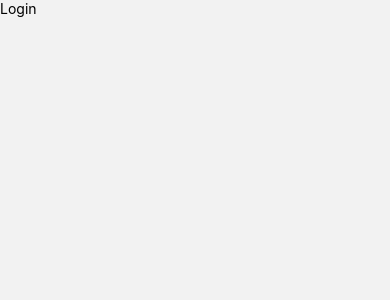
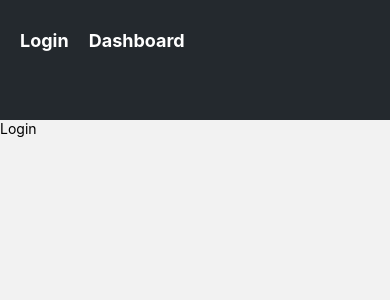
Before and after one commit to asolharo/piggyBank, a React Native app in the folder frontend-piggyBank/: screen /Login in a window 390 px wide. Shown: the top 300 px of the page. Built offline with nearby package versions, Linux system fonts and the light colour scheme.

Commit message:
Completed basic navigation

```diff
--- a/frontend-piggyBank/App.js
+++ b/frontend-piggyBank/App.js
@@ -3,32 +3,30 @@ import { NavigationContainer, DefaultTheme } from '@react-navigation/native';
 import { useFonts } from 'expo-font';
 import Login from './screens/Login';
 import Dashboard from './screens/Dashboard';
+import AppBar from './components/AppBar';
 
 // Initialize the navigation object
 const Stack = createStackNavigator();
 
-// Create the default theme for the app
-const theme = {
-  ...DefaultTheme,
-  colors: {
-    ...DefaultTheme.colors,
-    backgroud: 'transparent',
-  }
-}
 
 const App = () => {
   return (
     <NavigationContainer>
       <Stack.Navigator
-        screenOptions={{ headerShown: false }}
         initialRouteName="Login">
         <Stack.Screen
           name='Login'
           component={Login}
+          options={{
+            header: props => <AppBar {...props} />
+          }}
         />
         <Stack.Screen
           name='Dashboard'
           component={Dashboard}
+          options={{
+            header: props => <AppBar {...props} />
+          }}
         />
       </Stack.Navigator>
     </NavigationContainer>
--- /dev/null
+++ b/frontend-piggyBank/components/AppBar.jsx
@@ -0,0 +1,39 @@
+import { View, StyleSheet } from 'react-native';
+import Constants from 'expo-constants';
+import theme from './theme';
+import AppBarTab from './AppBarTab';
+import { ScrollView } from 'react-native-gesture-handler';
+
+
+const styles = StyleSheet.create({
+  container: {
+    paddingTop: Constants.statusBarHeight,
+    backgroundColor: theme.colors.appBar,
+    height: 120,
+    flexDirection: 'row',
+  },
+  subheading: {
+    color: theme.colors.white,
+    marginLeft: 20,
+    marginTop: 30,
+  }
+});
+
+const AppBar = () => {
+  return (
+    <View style={styles.container}>
+      <ScrollView horizontal>
+        <AppBarTab
+          name="Login"
+          navigateTo='Login'
+        />
+        <AppBarTab
+          name="Dashboard"
+          navigateTo='Dashboard'
+        />
+      </ScrollView>
+    </View>
+  )
+};
+
+export default AppBar;
--- /dev/null
+++ b/frontend-piggyBank/components/AppBarTab.jsx
@@ -0,0 +1,26 @@
+import { Pressable, StyleSheet } from "react-native";
+import theme from "./theme";
+import Text from "./Text";
+import { useNavigation } from "@react-navigation/native";
+
+const styles = StyleSheet.create({
+  subheading: {
+    color: theme.colors.white,
+    marginLeft: 20,
+    marginTop: 30,
+  },
+});
+
+const AppBarTab = ({ name, navigateTo }) => {
+  const navigation = useNavigation()
+
+  return (
+    <Pressable onPress={() => { navigation.navigate(navigateTo)}}>
+      <Text fontSize="subheading" style={styles.subheading} fontWeight="bold">
+        {name}
+      </Text>
+    </Pressable>
+  );
+};
+
+export default AppBarTab;
--- /dev/null
+++ b/frontend-piggyBank/components/Text.jsx
@@ -0,0 +1,37 @@
+import { Text as NativeText, StyleSheet } from 'react-native';
+import theme from './theme';
+
+const styles = StyleSheet.create({
+  text: {
+    color: theme.colors.textPrimary,
+    fontSize: theme.fontSizes.body,
+    fontFamily: theme.fonts.main,
+    fontWeight: theme.fontWeights.normal,
+  },
+  colorTextSecondary: {
+    color: theme.colors.textSecondary,
+  },
+  colorPrimary: {
+    color: theme.colors.primary,
+  },
+  fontSizeSubheading: {
+    fontSize: theme.fontSizes.subheading,
+  },
+  fontWeightBold: {
+    fontWeight: theme.fontWeights.bold,
+  },
+});
+
+const Text = ({ color, fontSize, fontWeight, style, ...props }) => {
+  const textStyle = [
+    styles.text,
+    color === 'textSecondary' && styles.colorTextSecondary,
+    color === 'primary' && styles.colorPrimary,
+    fontSize === 'subheading' && styles.fontSizeSubheading,
+    fontWeight === 'bold' && styles.fontWeightBold,
+    style,
+  ];
+  return <NativeText style={textStyle} {...props} />
+};
+
+export default Text;
--- /dev/null
+++ b/frontend-piggyBank/components/theme.js
@@ -0,0 +1,23 @@
+const theme = {
+  colors: {
+    textPrimary: '#24292e',
+    textSecondary: '#586069',
+    primary: '#0366d6',
+    appBar: '#24292e',
+    white: '#ffffff',
+    mainBackground: '#e1e4e8',
+  },
+  fontSizes: {
+    body: 14,
+    subheading: 18,
+  },
+  fonts: {
+    main: 'System',
+  },
+  fontWeights: {
+    normal: '400',
+    bold: '700',
+  },
+};
+
+export default theme;
--- a/frontend-piggyBank/screens/Dashboard.js
+++ b/frontend-piggyBank/screens/Dashboard.js
@@ -2,9 +2,7 @@ import { Text } from 'react-native';
 
 const Dashboard = () => {
   return (
-    <SafeAreaView>
-      <Text>Dashboard</Text>
-    </SafeAreaView>
+    <Text>Dashboard</Text>
   )
 }
 
--- a/frontend-piggyBank/screens/Login.js
+++ b/frontend-piggyBank/screens/Login.js
@@ -1,10 +1,9 @@
 import { Text, View, SafeAreaView, TextInput } from 'react-native';
+import AppBar from '../components/AppBar';
 
 const Login = () => {
   return (
-    <SafeAreaView>
-      <Text>Login</Text>
-    </SafeAreaView>
+    <Text>Login</Text>
   )
 }
 
```
Also changed, not shown: frontend-piggyBank/components/Dashboard.jsx (added, +12 -0 lines).
